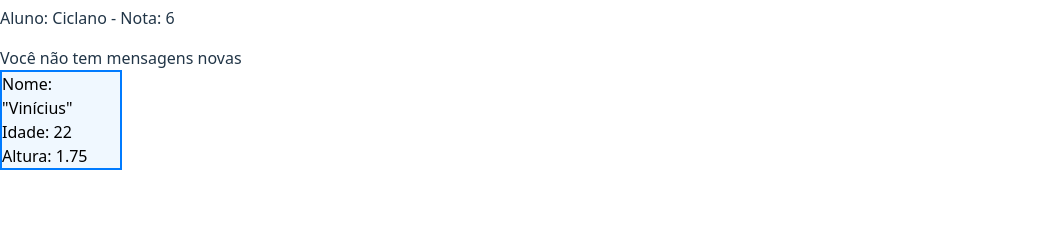
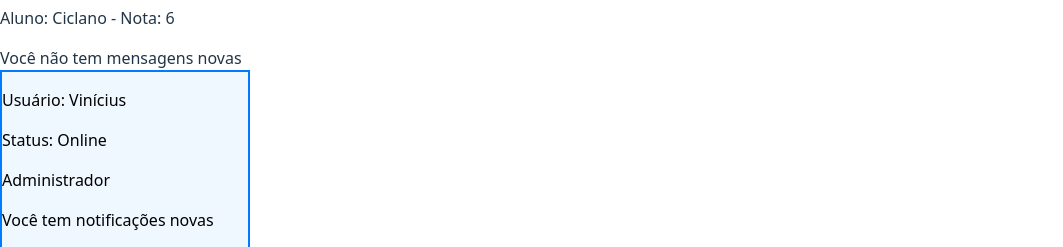
Before and after one commit to vinivmarinho/react, a React (Vite) app in the folder exercicios/: page / in a window 1280 px wide. Shown: the part 2961-3208 px from the top of the page, without its empty margins (0-1063 px from the left). Before the commit the page ends 3131 px from the top, so only its background shows below. Built offline with nearby package versions, Linux system fonts and the light colour scheme.

Commit message:
feat: Finalizei exercício

```diff
--- a/exercicios/src/App.css
+++ b/exercicios/src/App.css
@@ -1,8 +1,7 @@
-div.painel_usuario{
+.painel_usuario{
   box-sizing: border-box;
   background-color: #f0f8ff;
   border: 2px solid #007bff;
-  max-width: 122px;
+  max-width: 250px;
   color: black;
-  flex-direction: column wrap;
 }
--- a/exercicios/src/App.jsx
+++ b/exercicios/src/App.jsx
@@ -23,7 +23,7 @@ function App() {
       <Main4 />
       <Main5 />
       <StatusUsuario online={false} />
-      <PainelUsuario />
+      <PainelUsuario nome="Vinícius"/>
     </div>
   );
 }
--- a/exercicios/src/condicionais/ex002.jsx
+++ b/exercicios/src/condicionais/ex002.jsx
@@ -4,12 +4,47 @@
 - Se existem notificações
 */
 
-// Painel onde as informações do usuário estarão
-export default function PainelUsuario() {
-    // Cria elemento "div" para que possa ser estilizado no "App.css"
-    return <div className="painel_usuario">
-        Nome: "Vinícius"
-        Idade: 22
-        Altura: 1.75
-    </div>;
+// Painel onde as informações do usuário estarão. Props serão usadas ao chamar os outros componentes
+export default function PainelUsuario({
+  nome,
+  logado = true,
+  administrador = true,
+  notificacao = true,
+}) {
+  // Cria elemento "div" para que possa ser estilizado no "App.css"
+  // Depois => Em cada "p", chamo um componente, deixando as infos ordenadas no painel do usuário
+  return (
+    <div className="painel_usuario">
+      <p>
+        Usuário: {nome} <br />
+      </p>
+      <p>
+        Status: <UsuarioLogado estaLogado={logado} />
+      </p>
+      <p>
+        <UsuarioAdmin eAdministrador={administrador} />
+      </p>
+      <p>
+        <Notificacoes existeNotificacoes={notificacao} />
+      </p>
+    </div>
+  );
 }
+
+// Componente verifica se usuário está logado
+function UsuarioLogado({ estaLogado = true }) {
+  // Usando operador ternário
+  return estaLogado ? "Online" : "Offline";
+}
+
+// Componente verifica se usuário é um administrador
+function UsuarioAdmin({ eAdministrador = true }) {
+  return eAdministrador ? "Administrador" : "Usuário normal";
+}
+
+// Componente verifica se existem notificações
+function Notificacoes({ existeNotificacoes = true }) {
+  return existeNotificacoes
+    ? "Você tem notificações novas"
+    : "Sem novas notificações";
+}
```
